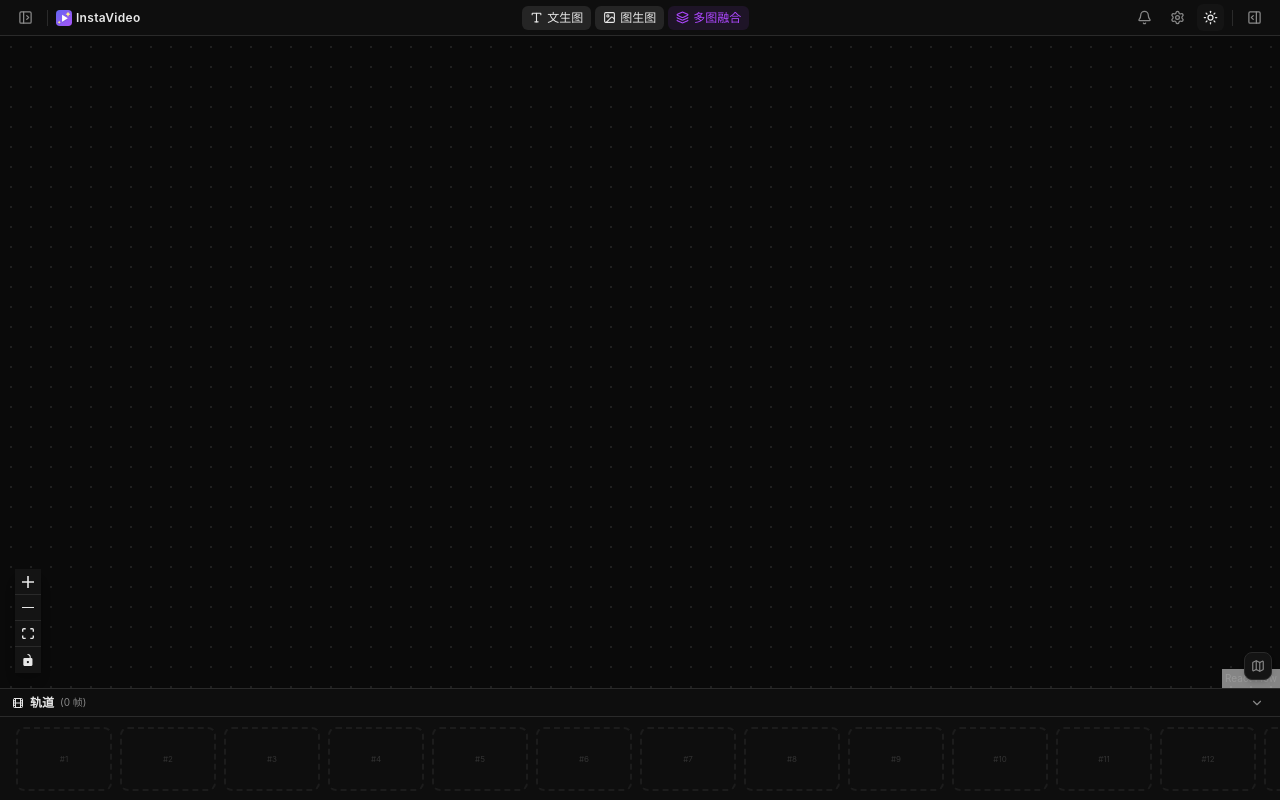
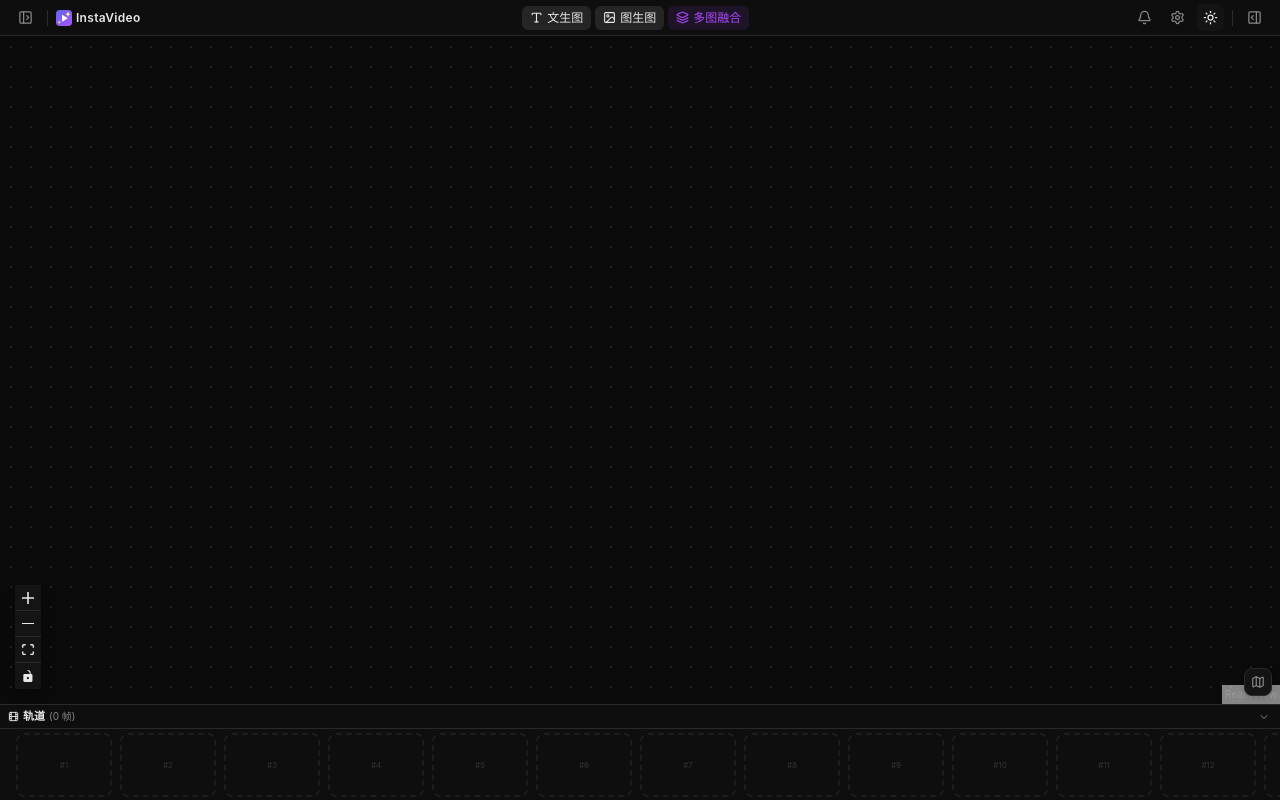
Before and after one commit to iwangbowen/vision-gen, a React (Vite) app: page / in a window 1280 px wide. Built offline with nearby package versions, Linux system fonts and the light colour scheme.

Commit message:
style(时间轴): 调整高度、间距和图标大小以优化界面 [实现: 修改Timeline组件中collapsed状态下的高度、按钮间距及图标尺寸]

```diff
--- a/src/components/layout/Timeline.tsx
+++ b/src/components/layout/Timeline.tsx
@@ -144,46 +144,46 @@ export default function Timeline() {
   return (
     <div
       className={`border-t border-border dark:border-border-dark bg-timeline-bg dark:bg-timeline-bg-dark transition-all ${
-        collapsed ? 'h-7' : 'h-28'
+        collapsed ? 'h-6' : 'h-24'
       }`}
     >
       {/* Header */}
-      <div className="h-7 flex items-center justify-between px-3 border-b border-border dark:border-border-dark">
-        <div className="flex items-center gap-1.5">
-          <Film size={12} className="text-accent" />
-          <span className="text-xs font-semibold text-text-primary dark:text-text-primary-dark">
+      <div className="h-6 flex items-center justify-between px-2 border-b border-border dark:border-border-dark">
+        <div className="flex items-center gap-1">
+          <Film size={11} className="text-accent" />
+          <span className="text-[11px] font-semibold text-text-primary dark:text-text-primary-dark">
             轨道
           </span>
           <span className="text-[10px] text-text-secondary dark:text-text-secondary-dark">
             ({items.length} 帧)
           </span>
         </div>
-        <div className="flex items-center gap-1">
+        <div className="flex items-center gap-0.5">
           {items.length > 0 && (
             <>
               <button
                 onClick={() => {
                   /* Export placeholder */
                 }}
-                className="flex items-center gap-1 px-2 py-1 rounded text-[10px] font-medium bg-accent/10 text-accent hover:bg-accent/20 transition-colors"
+                className="flex items-center gap-0.5 px-1.5 py-0.5 rounded text-[10px] font-medium bg-accent/10 text-accent hover:bg-accent/20 transition-colors"
               >
-                <Download size={12} />
+                <Download size={10} />
                 导出
               </button>
               <button
                 onClick={clearTimeline}
-                className="flex items-center gap-1 px-2 py-1 rounded text-[10px] font-medium bg-danger/10 text-danger hover:bg-danger/20 transition-colors"
+                className="flex items-center gap-0.5 px-1.5 py-0.5 rounded text-[10px] font-medium bg-danger/10 text-danger hover:bg-danger/20 transition-colors"
               >
-                <Trash2 size={12} />
+                <Trash2 size={10} />
                 清空
               </button>
             </>
           )}
           <button
             onClick={() => setCollapsed(!collapsed)}
-            className="p-1 rounded hover:bg-surface-hover dark:hover:bg-surface-hover-dark text-text-secondary dark:text-text-secondary-dark"
+            className="p-0.5 rounded hover:bg-surface-hover dark:hover:bg-surface-hover-dark text-text-secondary dark:text-text-secondary-dark"
           >
-            {collapsed ? <ChevronUp size={14} /> : <ChevronDown size={14} />}
+            {collapsed ? <ChevronUp size={12} /> : <ChevronDown size={12} />}
           </button>
         </div>
       </div>
@@ -191,7 +191,7 @@ export default function Timeline() {
       {/* Timeline track */}
       {!collapsed && (
         <section
-          className="h-[calc(100%-28px)] flex items-center px-4 overflow-x-auto relative"
+          className="h-[calc(100%-24px)] flex items-center px-4 overflow-x-auto relative"
           onDragOver={handleTrackDragOver}
           onDrop={handleTrackDrop}
           aria-label="Timeline Track"
```
